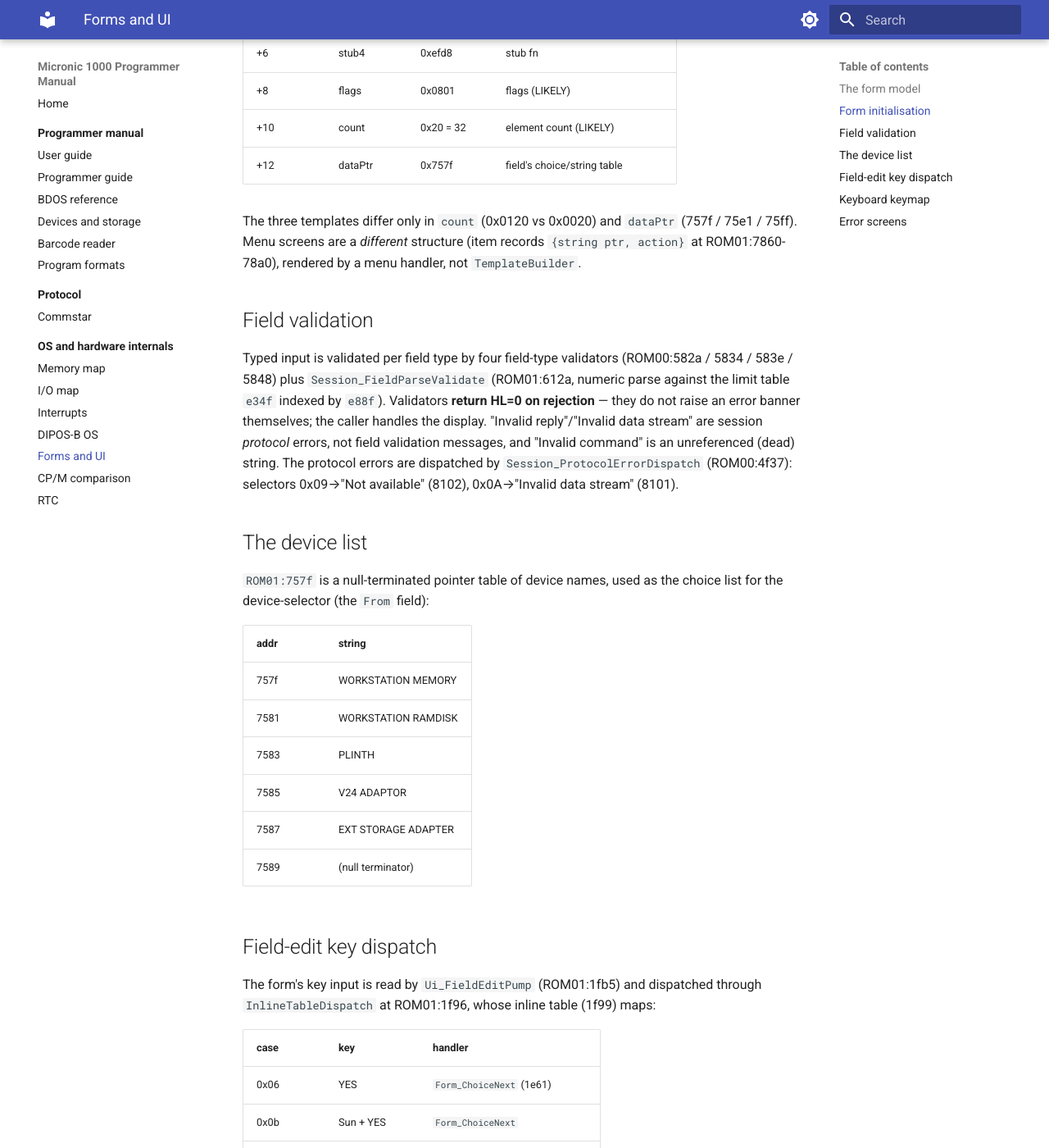
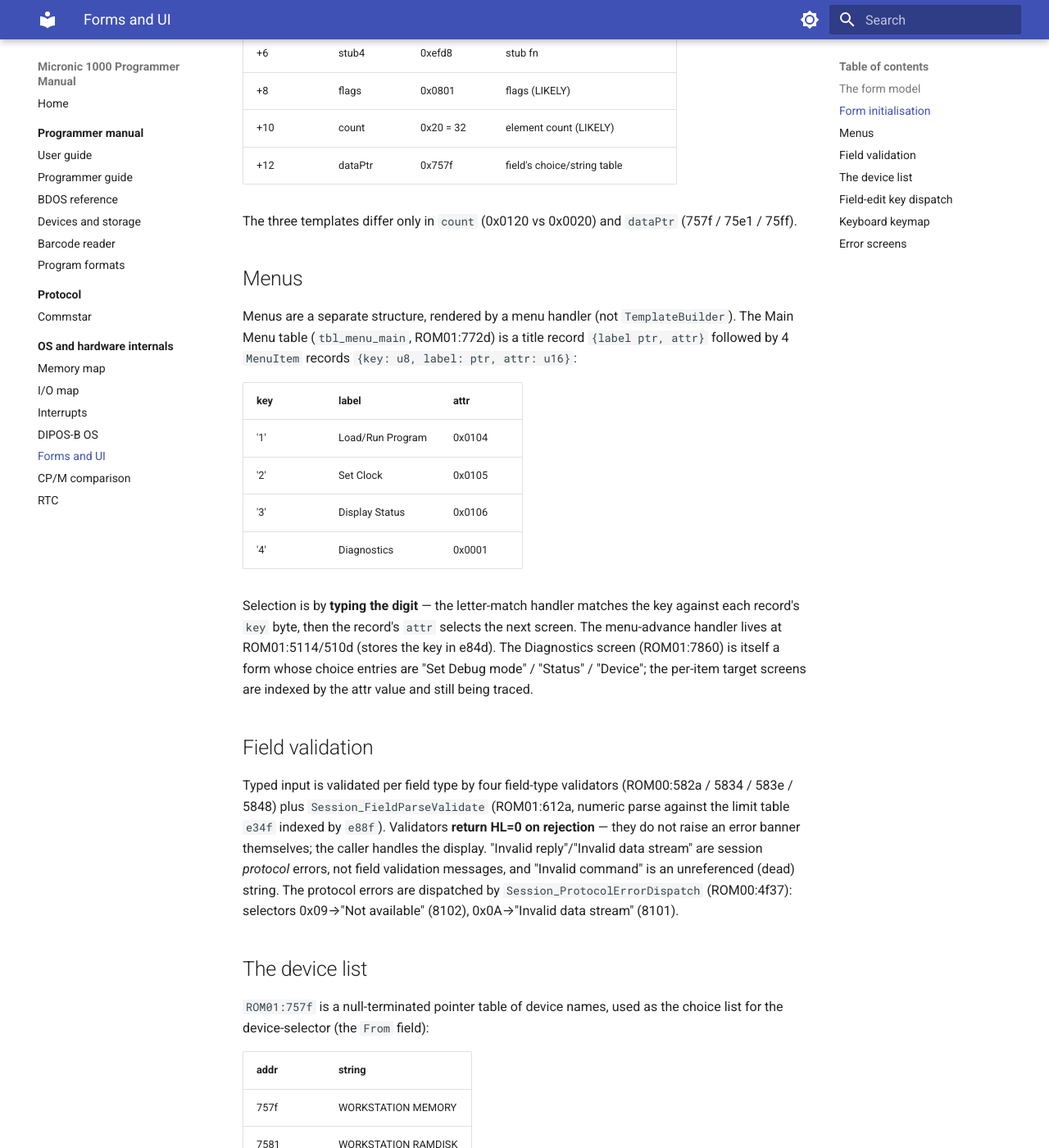
Before and after one commit to philpem/micronic1000, an MkDocs documentation site: the page built from doc/internals/forms-ui.md, in a window 1280 px wide and 1400 px high, scrolled down 1526 px. Shown: the whole window at 82% size. Built offline with MkDocs 1.6.1 and Material for MkDocs 9.7.7, drawn with Linux system fonts in a browser that asks for light colours.

Commit message:
decode menu record format; define + apply MenuItem struct
Main Menu = title + 4 MenuItem records {key,label,attr}; select by typing
the digit. Document in forms-ui.md; note Diagnostics is a form not a keyed
menu.

```diff
--- a/doc/internals/forms-ui.md
+++ b/doc/internals/forms-ui.md
@@ -56,9 +56,28 @@ whatever list `ec49` currently points at.
   | +12 | dataPtr | 0x757f | field's choice/string table |
 
   The three templates differ only in `count` (0x0120 vs 0x0020) and
-  `dataPtr` (757f / 75e1 / 75ff). Menu screens are a *different* structure
-  (item records `{string ptr, action}` at ROM01:7860-78a0), rendered by a
-  menu handler, not `TemplateBuilder`.
+  `dataPtr` (757f / 75e1 / 75ff).
+
+## Menus
+
+Menus are a separate structure, rendered by a menu handler (not
+`TemplateBuilder`). The Main Menu table (`tbl_menu_main`, ROM01:772d) is a
+title record `{label ptr, attr}` followed by 4 `MenuItem` records
+`{key: u8, label: ptr, attr: u16}`:
+
+| key | label | attr |
+|-----|-------|------|
+| '1' | Load/Run Program | 0x0104 |
+| '2' | Set Clock | 0x0105 |
+| '3' | Display Status | 0x0106 |
+| '4' | Diagnostics | 0x0001 |
+
+Selection is by **typing the digit** — the letter-match handler matches the
+key against each record's `key` byte, then the record's `attr` selects the
+next screen. The menu-advance handler lives at ROM01:5114/510d (stores the
+key in e84d). The Diagnostics screen (ROM01:7860) is itself a form whose
+choice entries are "Set Debug mode" / "Status" / "Device"; the per-item
+target screens are indexed by the attr value and still being traced.
 
 ## Field validation
 
```
Also changed, not shown: doc/research/TASKS.md (+9 -0 lines).
